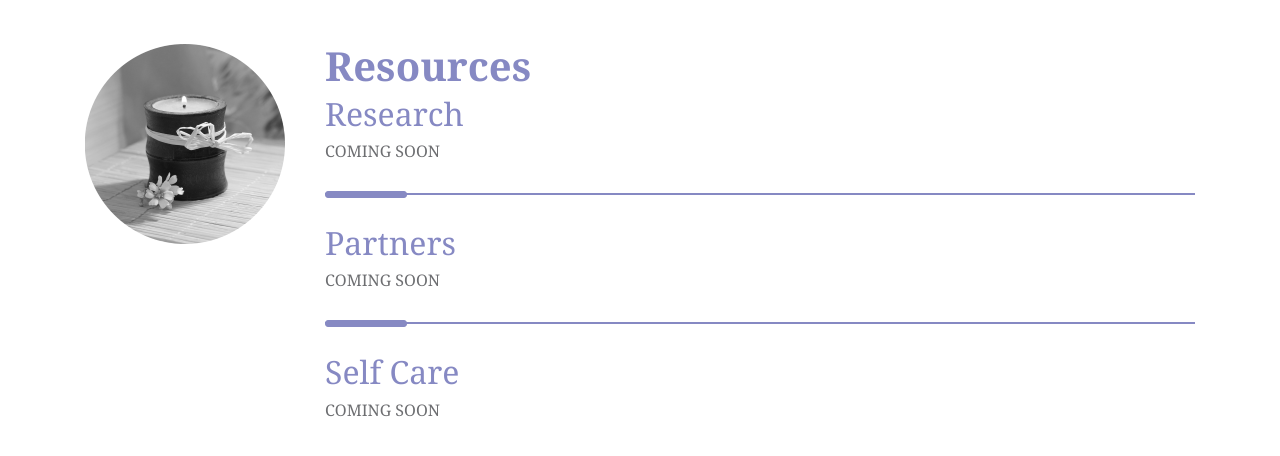
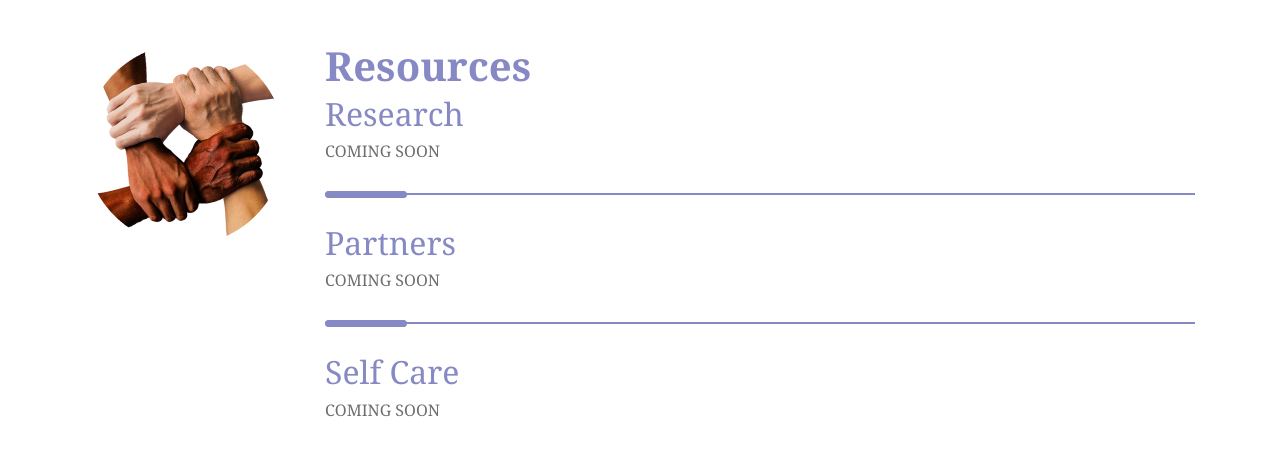
Before and after one commit to jrohland/unityacupuncture, a plain HTML site: page resources.html in a window 1280 px wide. Shown: the part 170-626 px from the top of the page. Drawn offline with Linux system fonts and the light colour scheme.

Commit message:
Adding hands image to resources page

```diff
--- a/resources.html
+++ b/resources.html
@@ -80,7 +80,7 @@
     <div class="container">
       <div class="row">
         <div class="col-2 hidden-lg-down">
-          <img src="img/candle-bw.png" class="sidebar-img rounded">
+          <img src="img/hands.png" class="sidebar-img rounded">
         </div>
         <div class="col content">
           <h1>Resources</h1>
```
Also changed, not shown: img/hands.png (added).
